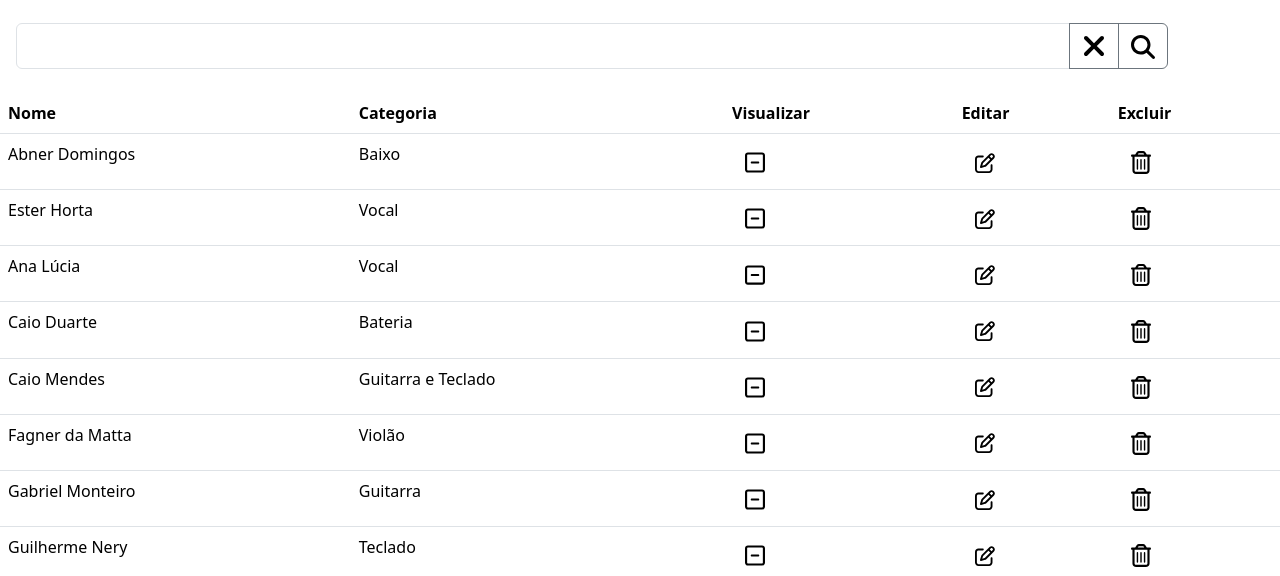
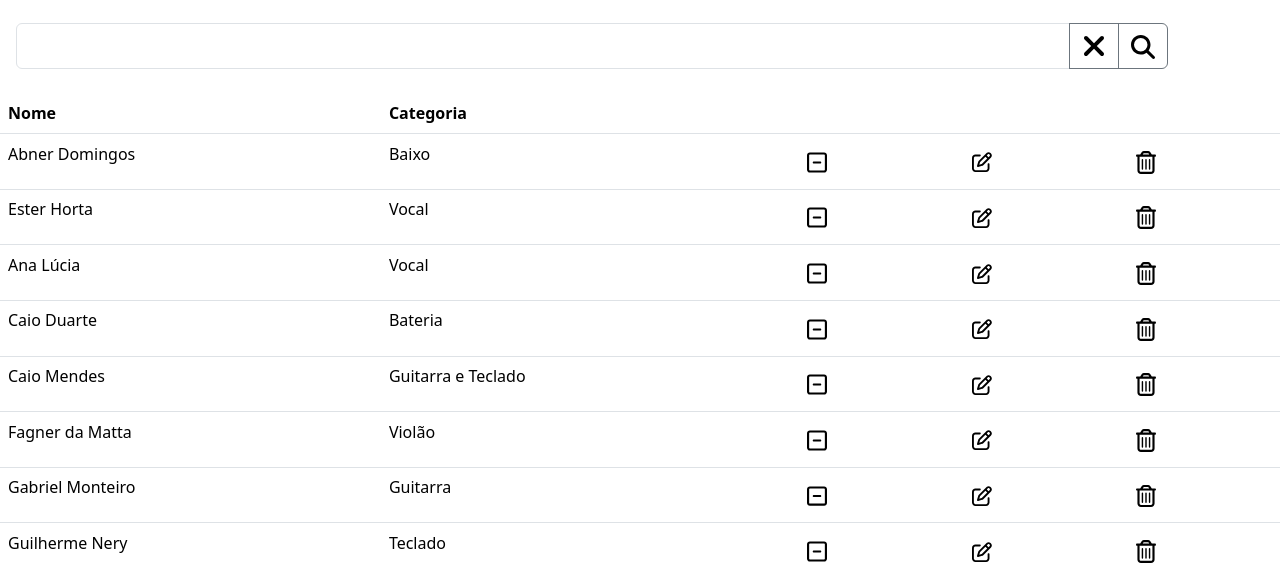
Before and after one commit to silashorta/voluntarios, a plain HTML site: page pages/voluntarios.html in a window 1280 px wide. Shown: the part 197-773 px from the top of the page. Drawn offline with nearby package versions, Linux system fonts and the light colour scheme.

Commit message:
# Changes to be committed: #    modified:   index.html #    modified:   scripts/voluntarios.js

```diff
--- a/scripts/voluntarios.js
+++ b/scripts/voluntarios.js
@@ -11,17 +11,20 @@ function insereDados() {
     const firstRow = table.insertRow();
     firstRow.insertAdjacentHTML('beforeend', '<th>Nome</th>');
     firstRow.insertAdjacentHTML('beforeend', '<th>Categoria</th>');
-    firstRow.insertAdjacentHTML('beforeend', '<th>Visualizar</th>');
-    firstRow.insertAdjacentHTML('beforeend', '<th>Editar</th>');
-    firstRow.insertAdjacentHTML('beforeend', '<th>Excluir</th>');
+    firstRow.insertAdjacentHTML('beforeend', '<th></th>');
+    firstRow.insertAdjacentHTML('beforeend', '<th></th>');
+    firstRow.insertAdjacentHTML('beforeend', '<th></th>');
 
     for (let i = 0; i < integrantes.length; i++) {
         const row = table.insertRow();
+        const divVazia = table.insertRow()
         const nomeCell = row.insertCell();
         const categoriaCell = row.insertCell();
         const botaoModal = row.insertCell()
         const botaoEdit = row.insertCell();
         const botaoExclui = row.insertCell()
+        const modal = row.insertCell()
+
 
         nomeCell.innerHTML = `${integrantes[i].nome} ${integrantes[i].sobrenome}`;
 
@@ -35,10 +38,30 @@ function insereDados() {
             row.style.display = "none";
         }
 
-        botaoEdit.innerHTML = `<button class="btn"><img class="icones__voluntarios" src="../icon/pen-to-square-regular.svg"></button>`
-        botaoExclui.innerHTML = `<button class="btn"><img class="icones__voluntarios" src="../icon/trash-can-regular.svg"></button>`
-        botaoModal.innerHTML = `<button class="btn"><img class="icones__voluntarios" src="../icon/square-minus-regular.svg"></button>`
+        botaoEdit.innerHTML = `<button class="btn"><img class="icones__voluntarios" id="edita" src="../icon/pen-to-square-regular.svg"></button>`
+        botaoExclui.innerHTML = `<button class="btn"><img class="icones__voluntarios" id="exclui" src="../icon/trash-can-regular.svg"></button>`
+        botaoModal.innerHTML = `<button class="btn"><img class="icones__voluntarios" id="visualiza" src="../icon/square-minus-regular.svg"></button>`
+        const visualiza = document.querySelector('#visualiza')
+        botaoModal.addEventListener('click', (e) => {
+            e.preventDefault()
+            visualiza.style.transform = 'rotate(90deg)';
+            modal.classList.toggle('d-block')
+            console.log(visualiza)
+        })
 
+        divVazia.appendChild(modal)
+        modal.setAttribute("colspan", "6")
+        modal.style.display = 'none'
+        modal.innerHTML = `
+        <p><strong>#id:</strong> ${integrantes[i].id}</p>
+        <p><strong>Nome:</strong> ${integrantes[i].nome}</p>
+        <p><strong>Sobrenome:</strong> ${integrantes[i].sobrenome}</p>
+        <p><strong>Posicao:</strong> ${integrantes[i].posicao}</p>
+        <p><strong>Categoria:</strong> ${integrantes[i].categoria}</p>
+        <p><strong>Categoria 2:</strong> ${integrantes[i].categoria2}</p>
+        <p><strong>Nascimento:</strong> ${integrantes[i].nascimento}</p>
+        <p><strong>Telefone:</strong> ${integrantes[i].telefone}</p>
+        `
     }
 
 }
```
Also changed, not shown: index.html (+4 -1 lines).
